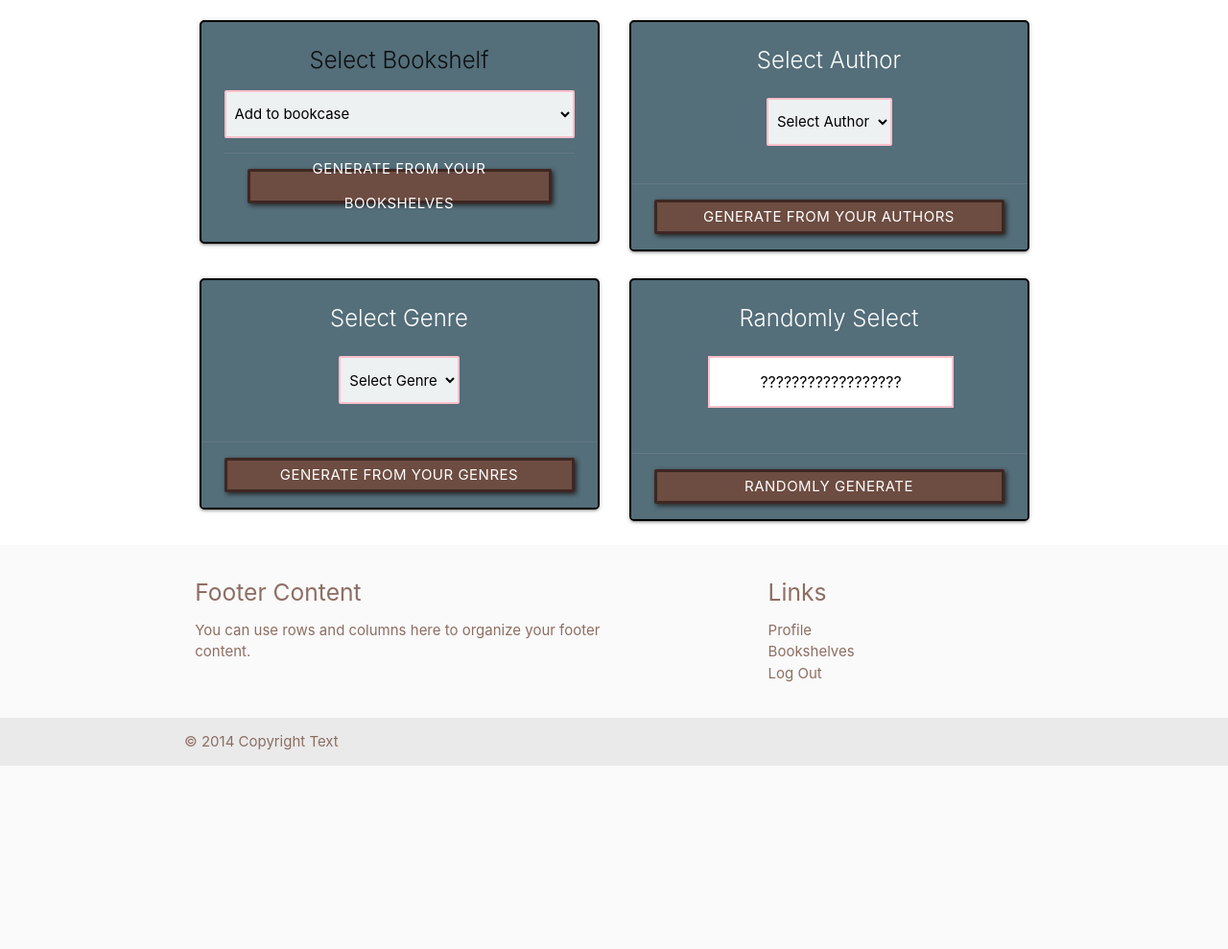
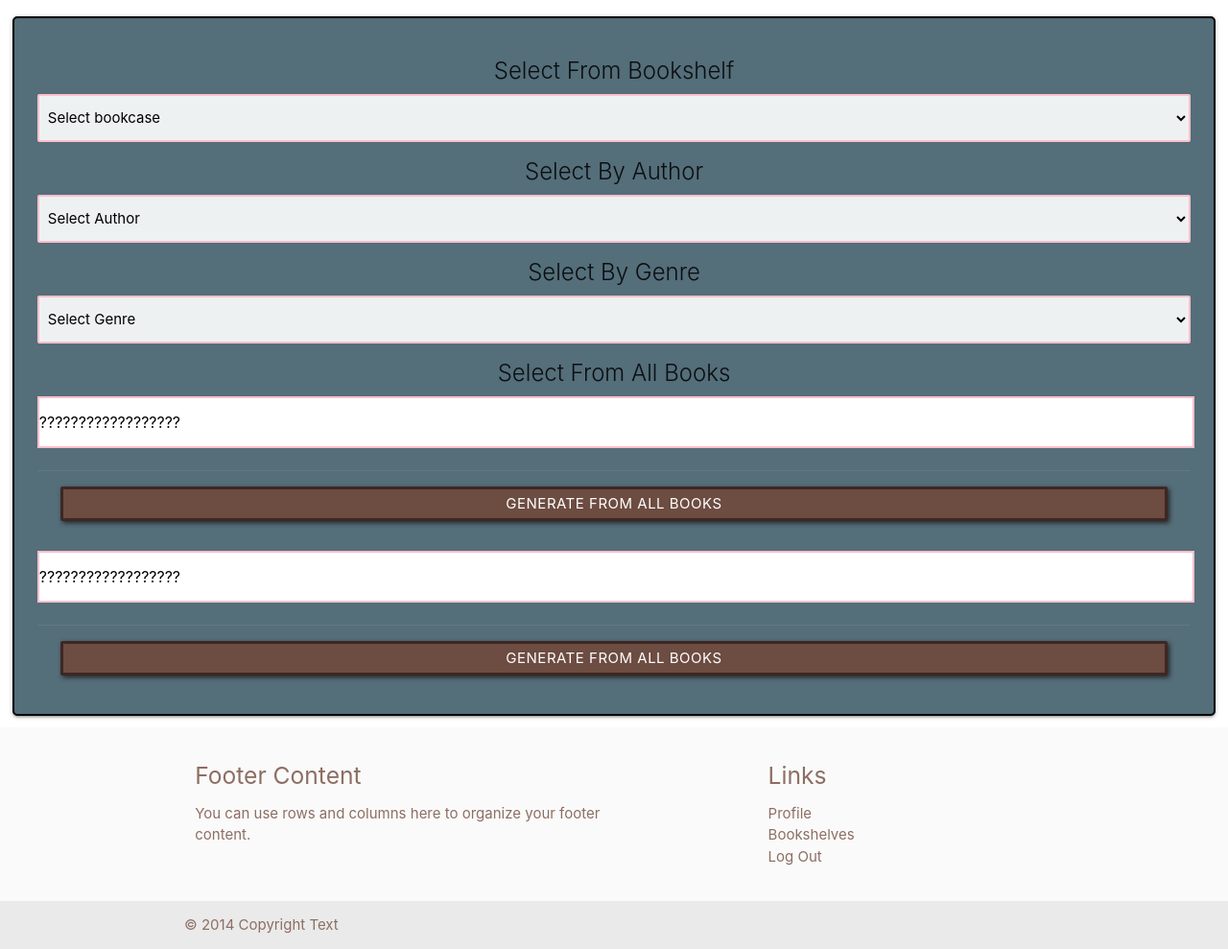
Before and after one commit to Claire221/bookmarked, a Flask app: page /generate-book in a window 1280 px wide. Shown: the part 348-1337 px from the top of the page at 96% size. Before the commit the page ends 1146 px from the top, so only its background shows below. Run offline with Flask 2, Linux system fonts and the light colour scheme; the visitor is signed in with stand-in values (Sample User, id 1); data that the repository does not hold is empty; some libraries are stand-ins or nearby versions.

Commit message:
Edit how the generate book form looks

```diff
--- a/bookmarked/templates/generate_book.html
+++ b/bookmarked/templates/generate_book.html
@@ -7,87 +7,51 @@
     <h3 class="center-align">Why not let someone else decide for you instead"</h3>
 </header>
 
-<div class="container generate-container">
-    <div class="row">
-        <div class="col s12 m6">
     <div class="card blue-grey darken-1 generate-card">
         <div class="card-content white-tex">
-                    <span class="card-title center-align">Select Bookshelf</span>
-                    <form method="POST" action="{{ url_for('bookshelf_book') }}">
+            <form method="POST" action="{{ url_for('generate_book') }}">
                 <div class="input-field">
+                    <span class="card-title center-align">Select From Bookshelf</span>
                     <select id="bookshelf" name="bookshelf" class="validate">
-                                <option value="" disabled selected>Add to bookcase</option>
+                        <option value="" disabled selected>Select bookcase</option>
                         {% for bookshelf in bookshelves %}
                         <option value="{{ bookshelf.id}}">{{ bookshelf.bookshelf_name }}</option>
                         {% endfor %}
                     </select>
                 </div>
-                        <div class="card-action">
-                            <button type="submit" class="btn bookshelf-btn generate-btn page-btn">Generate from your Bookshelves</button>
-                        </div>
-                    </form>
-                </div>
-            </div>
-        </div>
-        <div class="col s12 m6">
-            <div class="card blue-grey darken-1 generate-card">
-                <div class="card-content white-text">
-                    <span class="card-title center-align">Select Author</span>
-                    <form action="" id="form">
                 <div class="input-field">
-                            <select id="bookshelf" name="bookshelf" class="validate center-align">
+                    <span class="card-title center-align">Select By Author</span>
+                    <select id="author" name="author" class="author">
                         <option value="" disabled selected>Select Author</option>
                         {% for author in authors %}
                             <option value="{{ authors.author}}">{{ author }}</option>
                         {% endfor %}
                     </select>
                 </div>
-                    </form>
-                </div>
-                <div class="card-action">
-                    <a href="#" class="btn bookshelf-btn generate-btn page-btn">Generate from your Authors</a>
-                </div>
-            </div>
-        </div>
-    </div>
-    <div class="row">
-        <div class="col s12 m6">
-            <div class="card blue-grey darken-1 generate-card">
-                <div class="card-content white-text">
-                    <span class="card-title center-align">Select Genre</span>
-                    <form action="" id="form">
                 <div class="input-field">
-                            <select id="bookshelf" name="bookshelf" class="validate center-align">
+                    <span class="card-title center-align">Select By Genre</span>
+                    <select id="genre" name="genre" class="validate">
                         <option value="" disabled selected>Select Genre</option>
                         {% for genre in genres %}
-                                <option value="{{ genre.genre}}">{{ genre }}</option>
+                        <option value="{{ genre.genre }}">{{ genre }}</option>
                         {% endfor %}
                     </select>
                 </div>
-                    </form>
+                <div class="input-field">
+                    <span class="card-title center-align">Select From All Books</span>
+                    <input id="random" name="random" class="validate" readonly placeholder="??????????????????">
                 </div>
                 <div class="card-action">
-                    <a href="#" class="btn genre-btn generate-btn page-btn">Generate from your Genres</a>
+                    <button type="submit" class="btn bookshelf-btn generate-btn page-btn">Generate from all books</button>
                 </div>
+                <div class="input-field">
+                    <input id="random" name="random" class="validate" readonly placeholder="??????????????????">
                 </div>
-        </div>
-        <div class="col s12 m6">
-            <div class="card blue-grey darken-1 generate-card">
-                <div class="card-content white-text">
-                    <span class="card-title center-align">Randomly Select</span>
-                    <form action="" id="form">
-                        <div class="input-field">
-                            <input id="random" name="random" type="text" class="validate center-align" readonly
-                                placeholder="??????????????????">
+                <div class="card-action">
+                    <button type="submit" class="btn bookshelf-btn generate-btn page-btn">Generate from all books</button>
                 </div>
             </form>
         </div>
-                <div class="card-action">
-                    <a href="#" class="btn random-btn generate-btn page-btn">Randomly Generate</a>
-                </div>
-            </div>
-        </div>
     </div>
 
-</div>
 {% endblock %}
```
Lines whose indentation alone changed are shown as unchanged.
